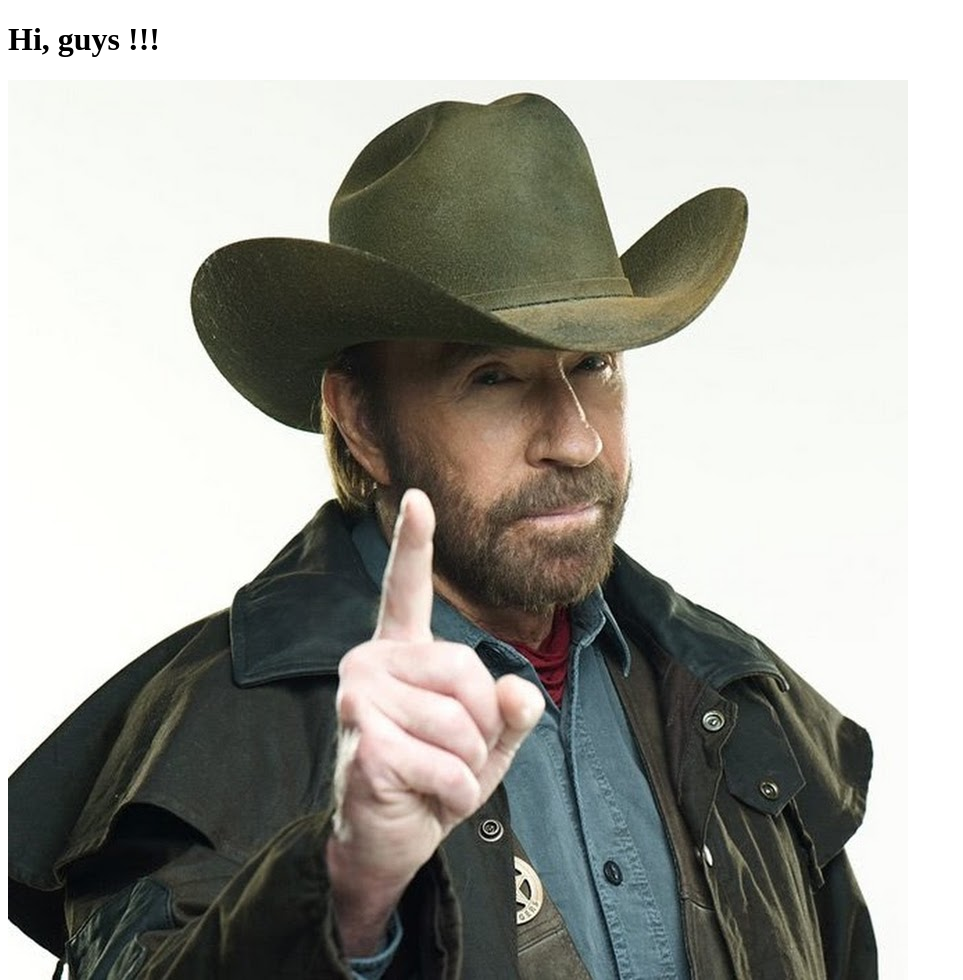
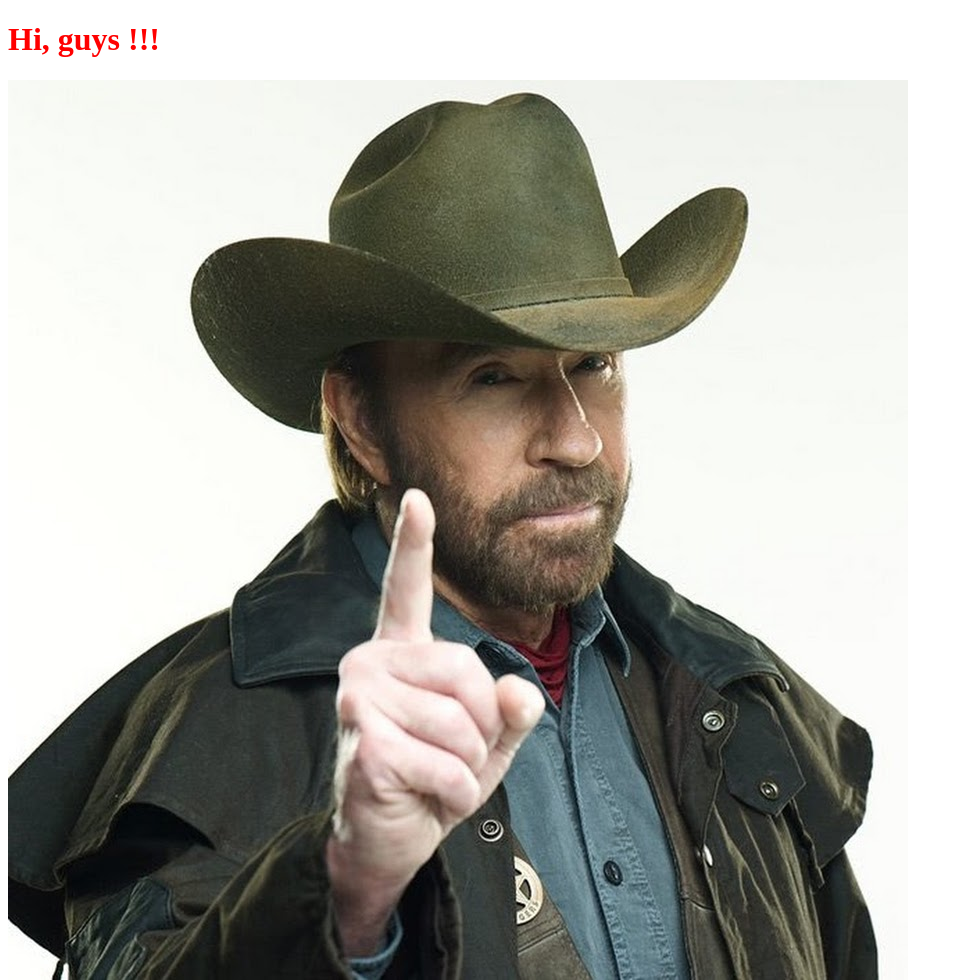
Before and after one commit to MikeMX777/test-task2, a plain HTML site: page index.html in a window 1280 px wide. Shown: the whole page, without its empty margins (0-963 px from the left). Drawn offline with Linux system fonts and the light colour scheme.

Commit message:
Update index.html

```diff
--- a/index.html
+++ b/index.html
@@ -6,7 +6,7 @@
 <title>Тестовое задание 2</title>
 </head>
 <body>
-<h1> Hi, guys !!!</h1>
+<h1 style="color: red;"> Hi, guys !!!</h1>
 <div><img src="chuck-norris.jpg"></img></div>
 </body>
 </html>
```
